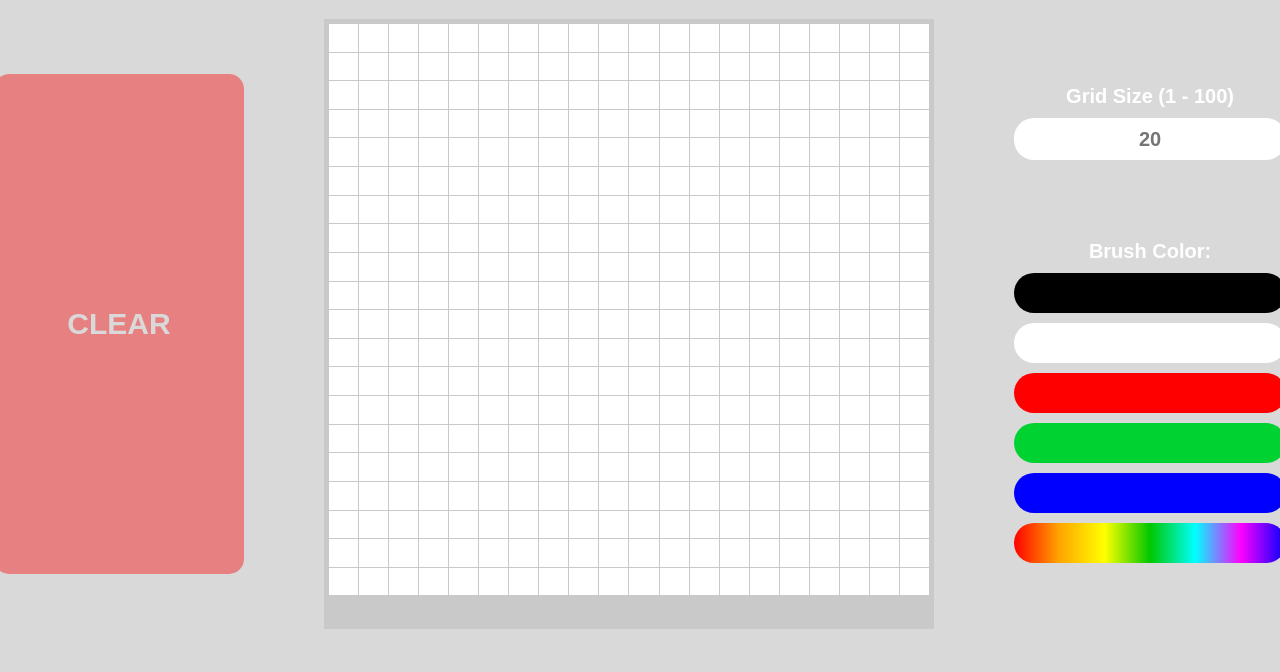
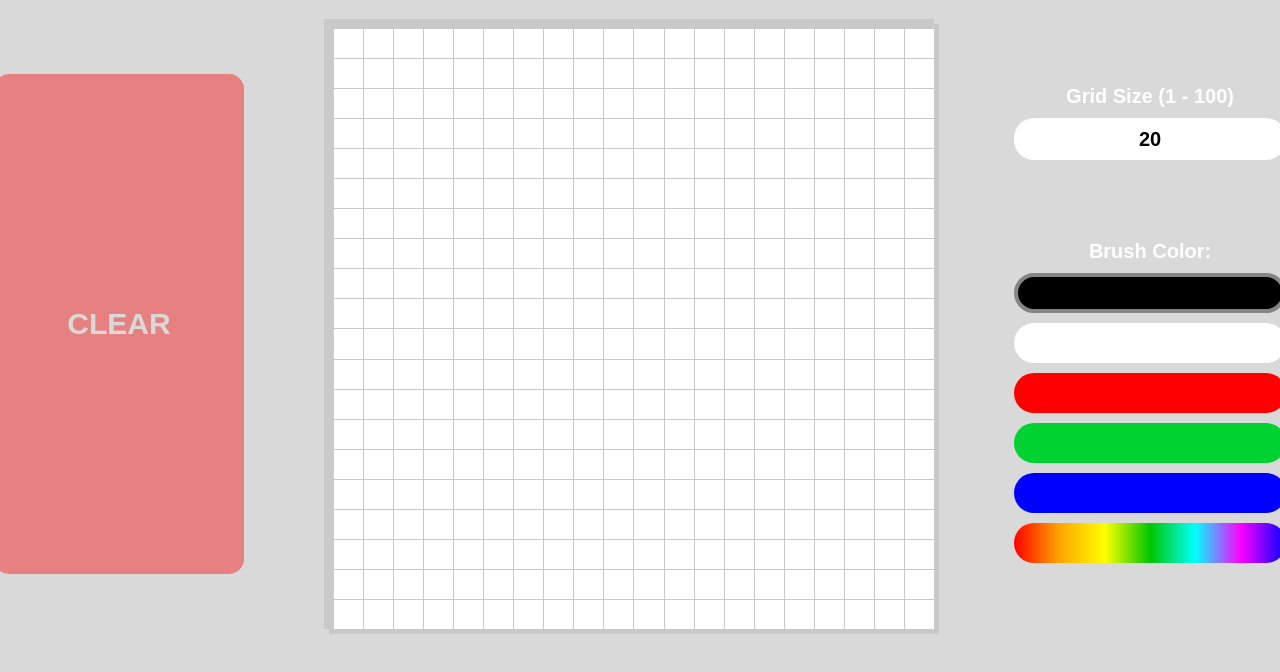
Before and after one commit to julian-castro1/odin_etchSketch, a plain HTML site: page index.html in a window 1280 px wide. Both pictures are taken after a click on the button 1150 px from the left and 391 px from the top of the page. Shown: the part 98-770 px from the top of the page. Drawn offline with Linux system fonts and the light colour scheme.

Commit message:
added button functionality

```diff
--- a/dynamic.js
+++ b/dynamic.js
@@ -1,18 +1,54 @@
 let clearBut, blackBut, whiteBut, redBut, greenBut, blueBut, gradientBut, gridSizeInput;
+let brushColor = "black";
+let prevBrush = null;
 
+// buttons
+document.addEventListener("click", function(){
+    if(event.target.id == "clear"){ drawGrid(); }
+    if(event.target.className != "col"){ return; }
+    let but = event.target;
+    prevBrush = document.getElementById(brushColor);
+    prevBrush.style.border = "0";
+
+    brushColor = but.id;
+    document.getElementById(but.id).style.border = "4px solid #868585";
+})
+document.addEventListener("mouseover", function(){
+    if(event.target.className != "gridSpot"){ return; }
+    event.target.style.backgroundColor = getCol(brushColor);
+})
+
+// grid
 document.addEventListener("DOMContentLoaded", function () {
     // create the grid
     drawGrid();
 });
+document.addEventListener('input', drawGrid);
+function clearGrid(){
+    let child = document.getElementById("grid");
+    let parent = child.parentElement;
+    parent.removeChild(child);
 
-function clearGrid(){
+    let newChild = document.createElement("div");
+    newChild.id = "grid";
+    newChild.backgroundColor = "#c9c9c9";
 
+    parent.appendChild(newChild)
+}
+function getCol(colIn){
+    switch(colIn){
+        case "green" : return "#00d231"
+        case "gradient" : return "hsl("+ Math.random()*255 + ",100%,50%)"
+        // hsl(any, >30, >50)
+        default : return colIn;
+    }
 }
 function drawGrid(){
+    clearGrid();
     let container = document.getElementById("grid");
     let contStyle = window.getComputedStyle(container);
     let side = contStyle.getPropertyValue("min-height");
-    let lines = 20//document.getElementById("in").value;
+    let lines = document.getElementById("in").value;
 
     // range from 1 - 100 for the grid lines
     if(lines < 1){ lines = 1; }
--- a/index.html
+++ b/index.html
@@ -12,13 +12,15 @@
         <p id="title">Etch-A-Sketch</p>
         <div id="content">
             <button id="clear">CLEAR</button>
-            <div id="grid">
-                <label></label>
+            <div id="gridContainer">
+                <div id="grid">
+
+                </div>
             </div>
             <div class="UI">
                 <div id="gridSize">
                     <label>Grid Size (1 - 100)</label>
-                    <input id="in" placeholder="20">
+                    <input id="in" value="20">
                 </div>
                 <div id="brush">
                     <label id="brushCol">Brush Color:</label>
--- a/styles.css
+++ b/styles.css
@@ -53,9 +53,6 @@ label{
     border: 0;
     border-radius: 20px;
 }
-.gridSpot{
-
-}
 #brush{
     display: flex;
     flex-direction: column;
@@ -65,12 +62,19 @@ label{
 }
 #grid{
     background-color: #c9c9c9;
-    min-height: 600px;
-    min-width: 600px;
+    height: 600px;
+    width: 600px;
     padding: 5px;
+    margin: 0;
     display: grid;
 }
-
+#gridContainer{
+    background-color: #c9c9c9;
+        height: 600px;
+        width: 600px;
+        padding: 5px;
+        margin: 0;
+}
 #clear{
     min-width: 250px;
     min-height: 500px;
```
